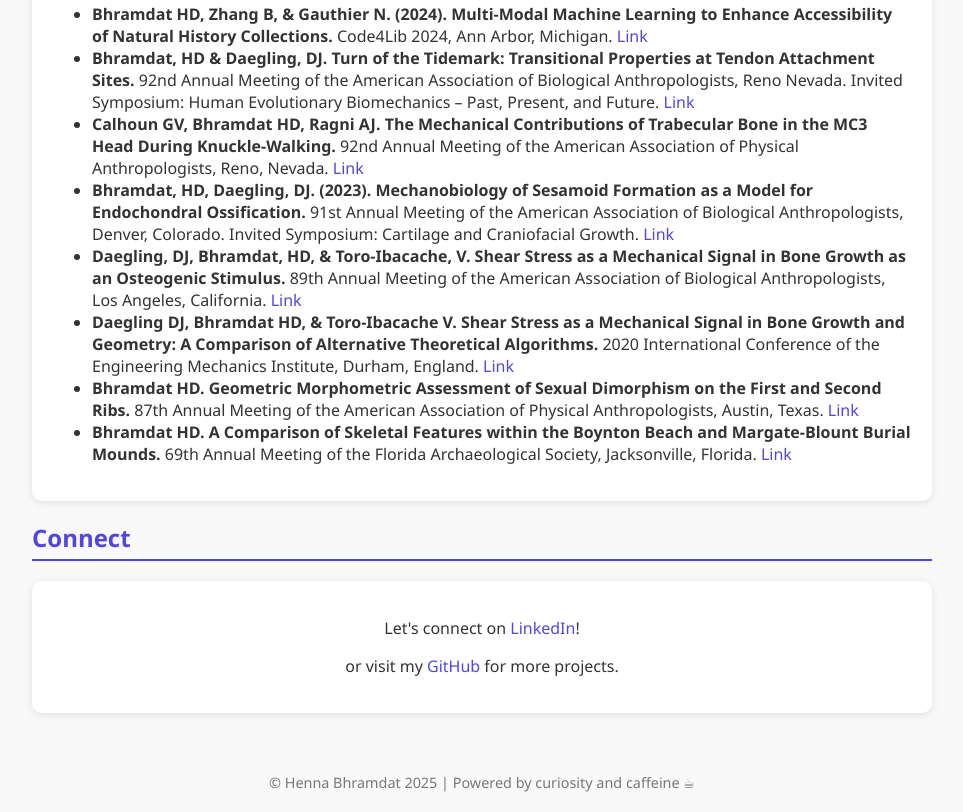
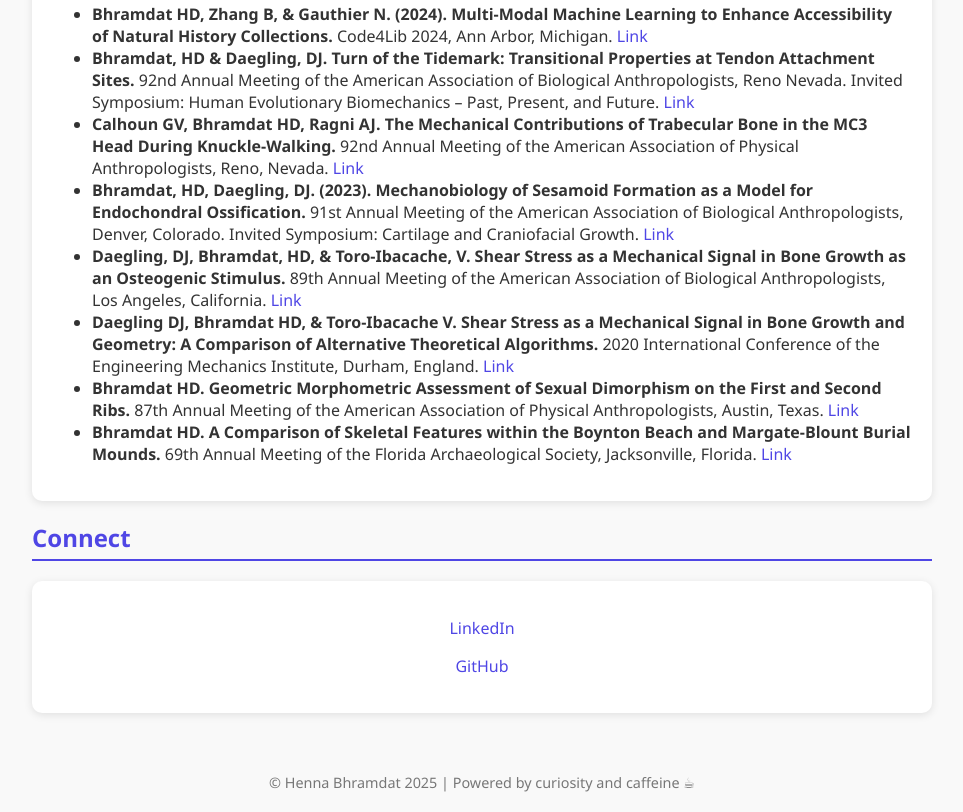
Before and after one commit to bhramdath/bhramdath, a plain HTML site: page index.html in a window 1280 px wide. Shown: the part 3144-3956 px from the top of the page, without its empty margins (158-1121 px from the left). Drawn offline with Linux system fonts and the light colour scheme.

Commit message:
index.html

```diff
--- a/index.html
+++ b/index.html
@@ -144,8 +144,8 @@
 
   <h2>Connect</h2>
   <div class="card" style="text-align:center;">
-    <p>Let's connect on <a href="[LinkedIn URL]">LinkedIn</a>!</p>
-    <p>or visit my <a href="https://github.com/bhramdath">GitHub</a> for more projects.</p>
+    <p><a href="https://www.linkedin.com/in/hennabhramdat/" target="_blank">LinkedIn</a></p>
+    <p><a href="https://github.com/bhramdath">GitHub</a></p>
   </div>
 
 </div>
```
